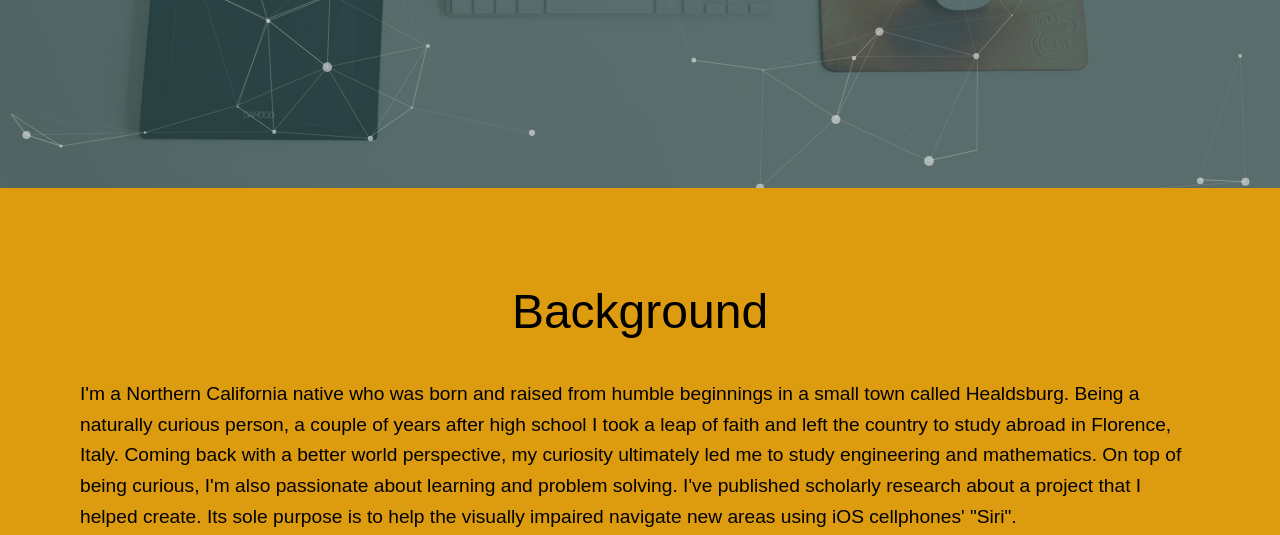
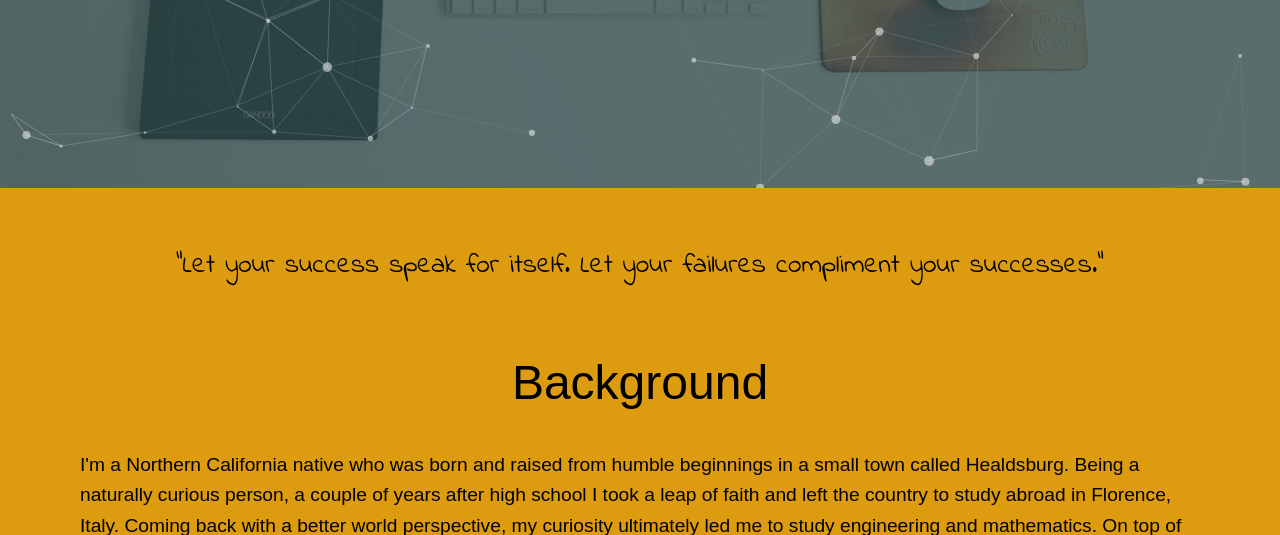
Before and after one commit to justjunior123/Portfolio, a PHP site: page /index.html in a window 1280 px wide. Shown: the part 612-1147 px from the top of the page. Run offline with PHP 8.4, Linux system fonts and the light colour scheme; some libraries are stand-ins or nearby versions.

Commit message:
Update Website

```diff
--- a/css/styles.css
+++ b/css/styles.css
@@ -142,11 +142,11 @@ p:last-of-type {
   text-transform: uppercase;
 }
 
-/* @media (min-width:40rem ) {
-  .p-ed {
-    font-size: .7em !important;
-  }
-} */
+.quote {
+  font-size: 1.7em;
+  transform: translateY(-40px);
+  font-family: 'Indie Flower', cursive;
+}
 
 @media (min-width:60rem ) {
 
--- a/index.html
+++ b/index.html
@@ -27,7 +27,7 @@
   <script src="https://cdn.jsdelivr.net/npm/jquery@3.2.1/dist/jquery.min.js"></script>
   <script type="text/javascript" src="js/eventListeners.js"></script>
   <script type="text/javascript" src="js/main.js"></script>
-
+  <link href="https://fonts.googleapis.com/css?family=Indie+Flower" rel="stylesheet">
 
 </head>
 <body>
@@ -83,6 +83,8 @@
 
   <section class="call-to-action">
     <div class="container">
+      <p class="quote">"Let your success speak for itself. Let your failures
+        compliment your successes."</p>
       <div class="about-div">
         <h1 class="about-h1">Background</h1>
         <p class="about-p"> I'm a Northern California native who was born and raised from humble beginnings in a small town called Healdsburg. Being a naturally curious person, a couple of years after high school I took a leap of faith and left the country to study abroad in Florence, Italy. Coming back with a better world perspective, my curiosity ultimately led me to study engineering and mathematics. On top of being curious, I'm also passionate about learning and problem solving. I've published scholarly research about a project that I helped create. Its sole purpose is to help the visually impaired navigate new areas using iOS cellphones' "Siri". <br><br>
```
